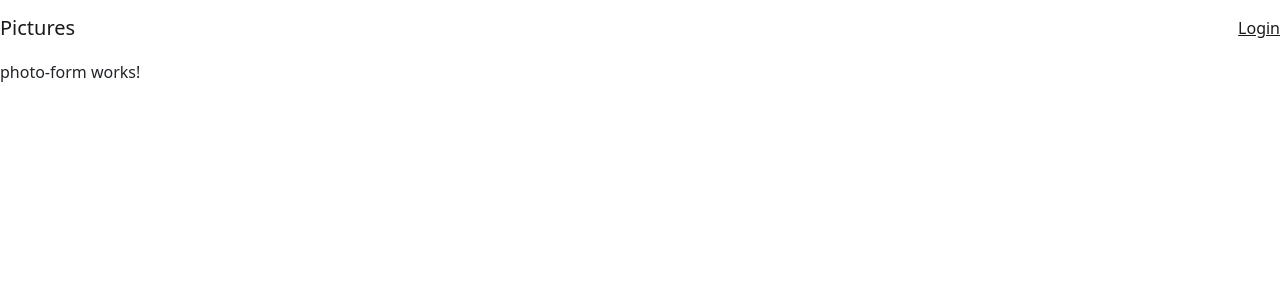
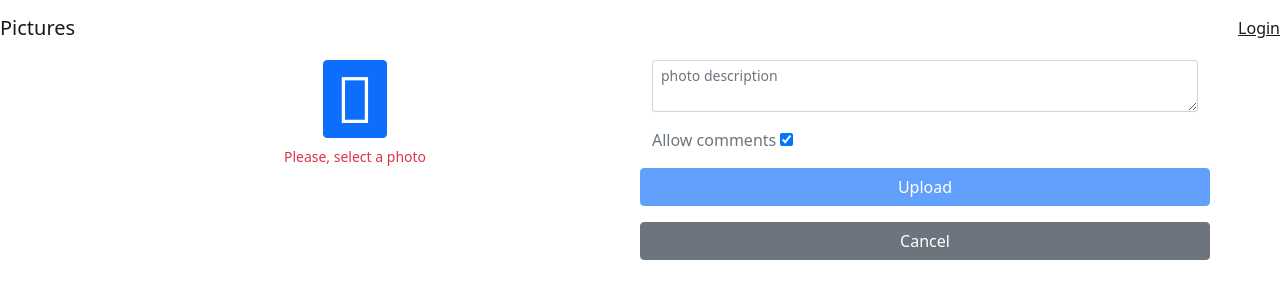
Before and after one commit to victoralc/pictures, an Angular app: page /p/add in a window 1280 px wide. Shown: the top 300 px of the page. Built offline with nearby package versions, Linux system fonts and the light colour scheme.

Commit message:
upload picture?

```diff
--- a/src/app/app.component.html
+++ b/src/app/app.component.html
@@ -1,2 +1,3 @@
 <app-header></app-header>
 <router-outlet></router-outlet>
+<app-footer></app-footer>
--- /dev/null
+++ b/src/app/core/footer/footer.component.html
@@ -0,0 +1,18 @@
+<footer class="mt-5" *ngIf="(user$ | async) as user">
+    <div class="fixed-bottom bg-white p-1">
+        <div class="container">
+            <div class="row text-center">
+                <div class="col-6">
+                    <a [routerLink]="['']">
+                        <i class="fa fa-home fa-2x"></i>
+                    </a>
+                </div>
+                <div class="col-6">
+                    <a [routerLink]="['p', 'add']">
+                        <i class="fa fa-plus-circle fa-2x"></i>
+                    </a>
+                </div>
+            </div>
+        </div>
+    </div>
+</footer>
--- /dev/null
+++ b/src/app/core/footer/footer.component.ts
@@ -0,0 +1,20 @@
+import { Component, OnInit } from '@angular/core';
+import { Observable } from 'rxjs';
+import { User } from '../user/user';
+import { UserService } from '../user/user.service';
+
+@Component({
+    selector: 'app-footer',
+    templateUrl: './footer.component.html'
+})
+export class FooterComponent implements OnInit {
+
+    user$: Observable<User>;
+
+    constructor(private userService: UserService){}
+
+    ngOnInit(): void {
+        this.user$ = this.userService.getUser();
+    }
+
+}
--- a/src/app/photos/photo-form/photo-form.component.html
+++ b/src/app/photos/photo-form/photo-form.component.html
@@ -1 +1,64 @@
-<p>photo-form works!</p>
+<div class="container">
+    <form [formGroup]="photoForm" class="row" (submit)="upload()">
+      <div class="col-md-6 text-center">
+        <div class="form-group" *ngIf="!preview; else previewImage">
+            <button type="button" (click)="fileInput.click()" class="btn btn-primary">
+                <i class="fa fa-image fa-4x align-middle"></i>
+            </button>
+            <input
+                hidden
+                #fileInput
+                formControlName="file"
+                type="file"
+                accept="image/*"
+                (change)="handleFile(file = $event.target.files[0])"
+            >
+            <app-vmessage
+                text="Please, select a photo"
+                *ngIf="photoForm.get('file').errors?.required">
+            </app-vmessage>
+        </div>
+      </div>
+
+      <div class="col-md-6">
+        <div class="form-group">
+          <textarea
+            formControlName="description"
+            class="form-control form-control-sm"
+            placeholder="photo description"></textarea>
+            <app-vmessage
+                text="Maximun size allowed is 300"
+                *ngIf="photoForm.get('description').errors?.maxlength">
+          </app-vmessage>
+        </div>
+
+        <div class="mt-3">
+            <div class="form-group">
+              <label class="text-muted">
+                Allow comments
+                <input formControlName="allowComments" type="checkbox">
+              </label>
+            </div>
+        </div>
+
+        <div class="row mt-3">
+            <button
+                [disabled]="photoForm.invalid"
+                type="submit"
+                class="btn btn-primary btn-block">
+              Upload
+            </button>
+        </div>
+
+        <div class="row mt-3">
+            <a class="btn btn-secondary btn-block">Cancel</a>
+        </div>
+      </div>
+    </form>
+  </div>
+
+  <ng-template #previewImage>
+    <div class="text-center">
+        <app-photo [url]="preview" title="Preview"></app-photo>
+    </div>
+</ng-template>
--- a/src/app/photos/photo-form/photo-form.component.ts
+++ b/src/app/photos/photo-form/photo-form.component.ts
@@ -1,4 +1,7 @@
 import { Component, OnInit } from '@angular/core';
+import { FormBuilder, FormGroup, Validators } from '@angular/forms';
+import { Router } from '@angular/router';
+import { PhotoService } from '../photo/photo.service';
 
 @Component({
   selector: 'app-photo-form',
@@ -7,9 +10,37 @@
 })
 export class PhotoFormComponent implements OnInit {
 
-  constructor() { }
+  photoForm: FormGroup
+  file: File;
+  preview: string;
+
+  constructor(private formBuiler: FormBuilder,
+    private photoService: PhotoService,
+    private router: Router) { }
 
   ngOnInit(): void {
+    this.photoForm = this.formBuiler.group({
+      file: ['', Validators.required],
+      description: ['', Validators.maxLength(300)],
+      allowComments: [true]
+    });
+  }
+
+  upload(){
+    const description = this.photoForm.get('description').value;
+    const allowComments = this.photoForm.get('allowComments').value;
+
+    this.photoService
+      .upload(description, allowComments, this.file)
+      .subscribe(()=> this.router.navigate(['']));
+
+  }
+
+  handleFile(file: File){
+    this.file = file;
+    const reader = new FileReader();
+    reader.onload = (event: any) => this.preview = event.target.result;
+    reader.readAsDataURL(file);
   }
 
 }
--- a/src/app/photos/photo/photo.component.ts
+++ b/src/app/photos/photo/photo.component.ts
@@ -1,4 +1,6 @@
 import { Component, Input } from '@angular/core';
+
+const CLOUD_PICTURES_URL = "http://localhost:3000/imgs/";
 
 @Component({
     selector: 'app-photo',
@@ -6,7 +8,20 @@
 })
 export class PhotoComponent {
 
-    @Input() url = "";
+    private _url = '';
+
     @Input() description = "";
 
+     @Input() set url(url : string) {
+        if (!url.startsWith('data')) {
+            this._url = CLOUD_PICTURES_URL + url;
+        } else {
+            this._url = url;
+        }
+    }
+
+    get url(): string {
+        return this._url
+    }
+
 }
--- a/src/app/photos/photo/photo.service.ts
+++ b/src/app/photos/photo/photo.service.ts
@@ -18,4 +18,14 @@
       const params = new HttpParams().append('page', page.toString());
       return this.http.get<Photo[]>(API + "/" + userName + "/photos", {params});
    }
+
+   upload(description: string, allowComments: boolean, file: File) {
+
+      const formData = new FormData();
+      formData.append('description', description);
+      formData.append('allowComments', allowComments ? "true": "false");
+      formData.append('imageFile', file);
+
+      return this.http.post(API + '/photos/upload', formData)
    }
+}
```
Also changed, not shown: src/app/core/core.module.ts (+4 -5 lines), src/app/photos/photo-form/photo.form.module.ts (added, +18 -0 lines), src/app/photos/photo/photo.module.ts (added, +14 -0 lines), src/app/photos/photos.module.ts (+6 -4 lines). Lines whose indentation alone changed are shown as unchanged.
